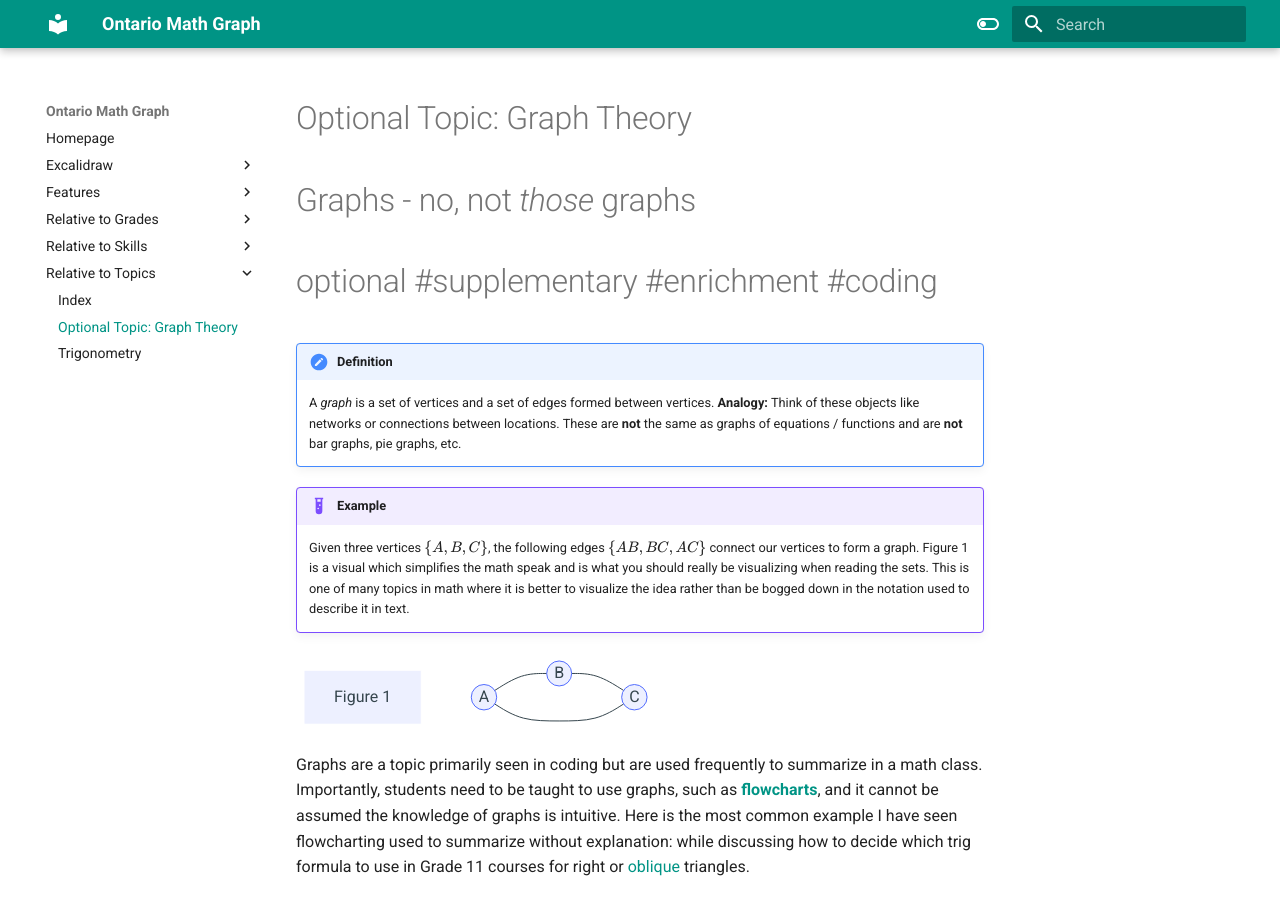
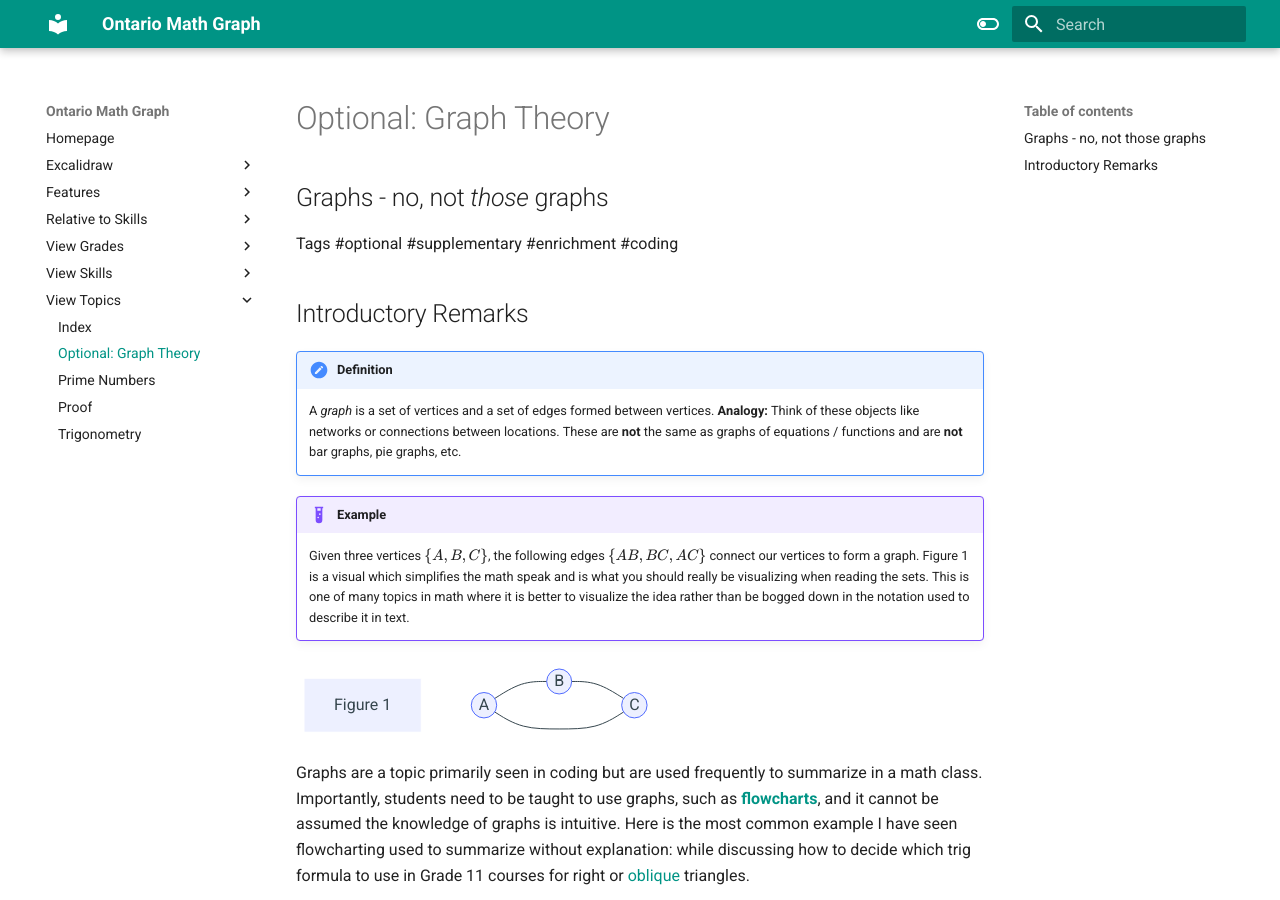
Before and after one commit to kluchey/OMG, an MkDocs documentation site: the page built from docs/View Topics/Graph Theory.md, in a window 1280 px wide and 900 px high. Built offline with MkDocs 1.6.1 and Material for MkDocs 9.7.7, drawn with Linux system fonts in a browser that asks for light colours.

````diff
--- a/docs/Relative to Topics/Graph Theory.md
+++ b/docs/View Topics/Graph Theory.md
@@ -1,8 +1,10 @@
-# Optional Topic:  Graph Theory
+# Optional:  Graph Theory
 
-# Graphs - no, not *those* graphs
+## Graphs - no, not *those* graphs
 
-#optional #supplementary #enrichment #coding
+Tags #optional #supplementary #enrichment #coding
+
+## Introductory Remarks
 
 !!! Definition
 	A *graph* is a set of vertices and a set of edges formed between vertices. **Analogy:**  Think of these objects like networks or connections between locations. These are **not** the same as graphs of equations / functions and are **not** bar graphs, pie graphs, etc.
@@ -22,7 +24,7 @@ graph LR
 	C --- A
 ```
 
-Graphs are a topic primarily seen in coding but are used frequently to summarize in a math class. Importantly, students need to be taught to use graphs, such as [**flowcharts**](Flowcharts), and it cannot be assumed the knowledge of graphs is intuitive. Here is the most common example I have seen flowcharting used to summarize without explanation:  while discussing how to decide which trig formula to use in Grade 11 courses for right or [oblique](Trigonometry#Beyond Pythagorean Theorem) triangles.
+Graphs are a topic primarily seen in coding but are used frequently to summarize in a math class. Importantly, students need to be taught to use graphs, such as [**flowcharts**](Flowcharts.md), and it cannot be assumed the knowledge of graphs is intuitive. Here is the most common example I have seen flowcharting used to summarize without explanation:  while discussing how to decide which trig formula to use in Grade 11 courses for right or [oblique](Trigonometry#Beyond Pythagorean Theorem) triangles.
 
 ```mermaid
 graph TD
--- /dev/null
+++ b/docs/View Topics/Proof.md
@@ -0,0 +1,3 @@
+# Proof
+
+## The soul of math.
````
Also changed, not shown: docs/index.md (+37 -6 lines), docs/View Grades/Grade 11.md (renamed from docs/Relative to Grades/Grade 11.md), docs/View Grades/Grade 12.md (renamed from docs/Relative to Grades/Grade 12.md), docs/View Grades/Overview.md (renamed from docs/Relative to Grades/Overview.md), docs/View Skills/Factoring.md (added), docs/View Skills/Flowcharts.md (renamed from docs/Relative to Skills/Flowcharts.md), docs/View Topics/Prime Numbers.md (added), docs/View Topics/Trigonometry.md (renamed from docs/Relative to Topics/Trigonometry.md), docs/View Topics/index.md (renamed from docs/Relative to Topics/index.md).
